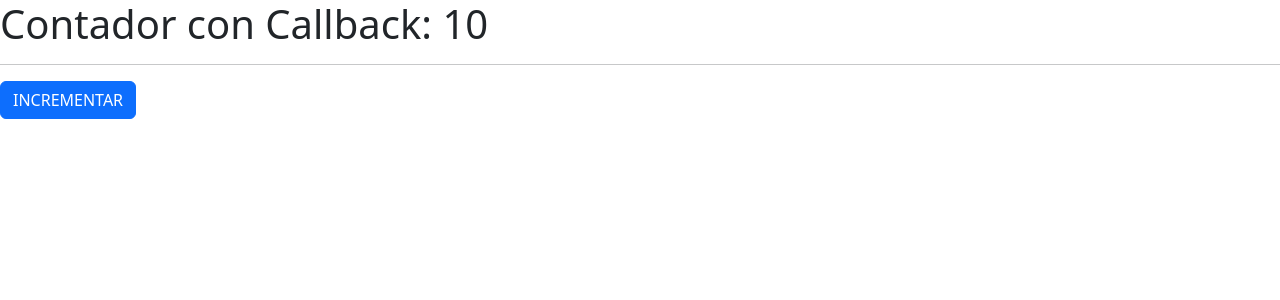
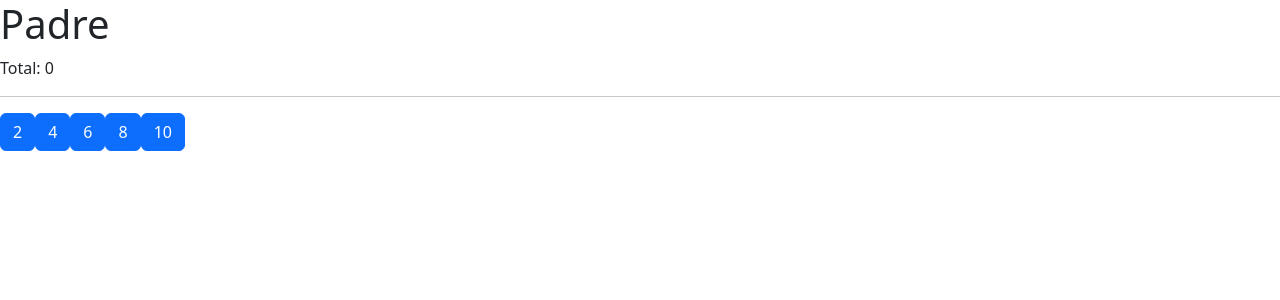
Before and after one commit to LuisJavier55/05-HOOKNEW, a React (Vite) app: page / in a window 1280 px wide. Shown: the top 300 px of the page. Built offline with nearby package versions, Linux system fonts and the light colour scheme.

Commit message:
TAREA: se integro memo con el proposito de que se enviara los valores cada uno y useCallback para que enviara el valor de la funcion cona rgumentos

```diff
--- /dev/null
+++ b/src/07-tarea-memo/Hijo.jsx
@@ -0,0 +1,21 @@
+/* eslint-disable react/prop-types */
+/* eslint-disable react/display-name */
+
+
+// eslint-disable-next-line no-unused-vars
+import  { memo } from "react";
+
+
+export const Hijo = memo(({ numero, incrementar }) => {
+
+    console.log(`  Me volví a generar :(  ${numero} `);
+
+    return (
+        <button
+            className="btn btn-primary mr-3"
+            onClick={ () => incrementar( numero ) }
+        >
+            { numero }
+        </button>
+    )
+})
--- /dev/null
+++ b/src/07-tarea-memo/Padre.jsx
@@ -0,0 +1,38 @@
+/* eslint-disable no-unused-vars */
+import React, { useCallback } from 'react'
+import { Hijo } from './Hijo'
+import { useState } from 'react';
+
+export const Padre = () => {
+
+    const numeros = [2,4,6,8,10];
+    const [valor, setValor] = useState(0);
+
+    // const incrementar = ( num ) => {
+    //     setValor( valor + num )
+    // }
+
+    const incrementar = useCallback((num)=>{
+        setValor( (valor) => valor + num )
+    },[])
+
+    return (
+        <div>
+            <h1>Padre</h1>
+            <p> Total: { valor } </p>
+
+            <hr />
+
+            {
+                numeros.map( n => (
+                    <Hijo
+                        key={ n }
+                        numero={ n }
+                        incrementar={ incrementar }
+                    />
+                ))
+            }
+            {/* <Hijo /> */}
+        </div>
+    )
+}
--- a/src/main.jsx
+++ b/src/main.jsx
@@ -1,7 +1,8 @@
 import { StrictMode } from 'react'
 import { createRoot } from 'react-dom/client'
-import { CallbackHook } from './06-memos/CallbackHook'
+import { Padre } from './07-tarea-memo/Padre'
 
+// import { CallbackHook } from './06-memos/CallbackHook'
 // import { MemoHook } from './06-memos/memorizeHook'
 // import { Memorize } from './06-memos/memorize'
 // import { Layout } from './05-useLayoutEffect/Layout'
@@ -14,6 +15,6 @@
 
 createRoot(document.getElementById('root')).render(
   <StrictMode>
-    <CallbackHook />
+    <Padre />
   </StrictMode>,
 )
```
